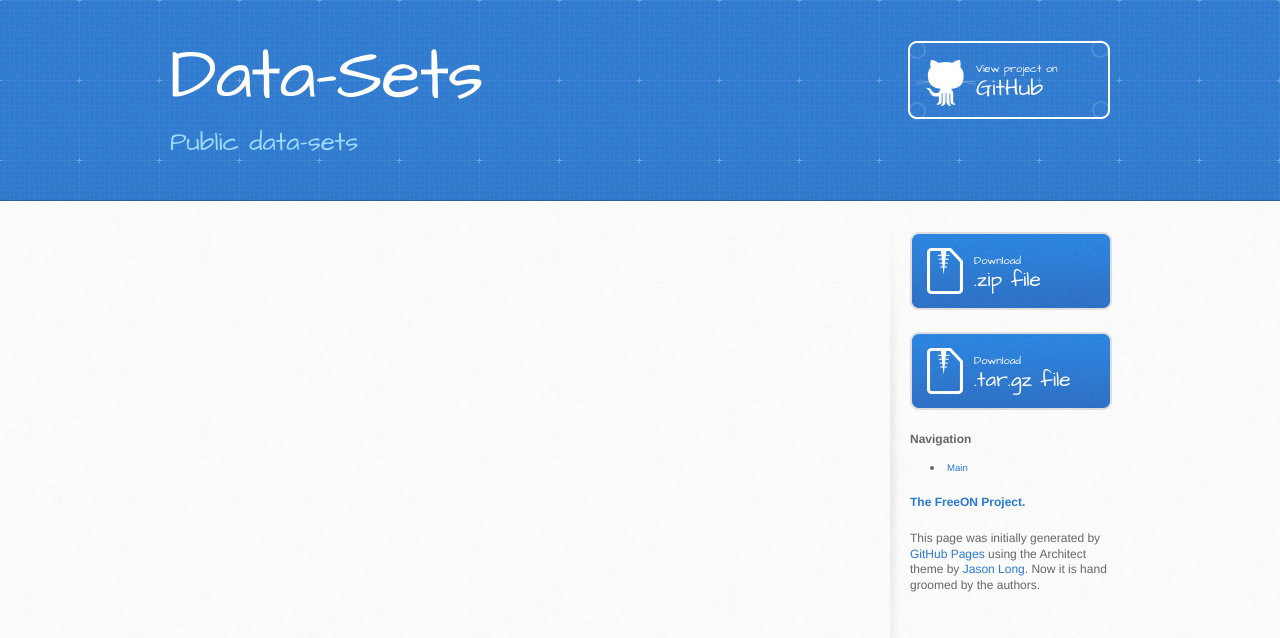
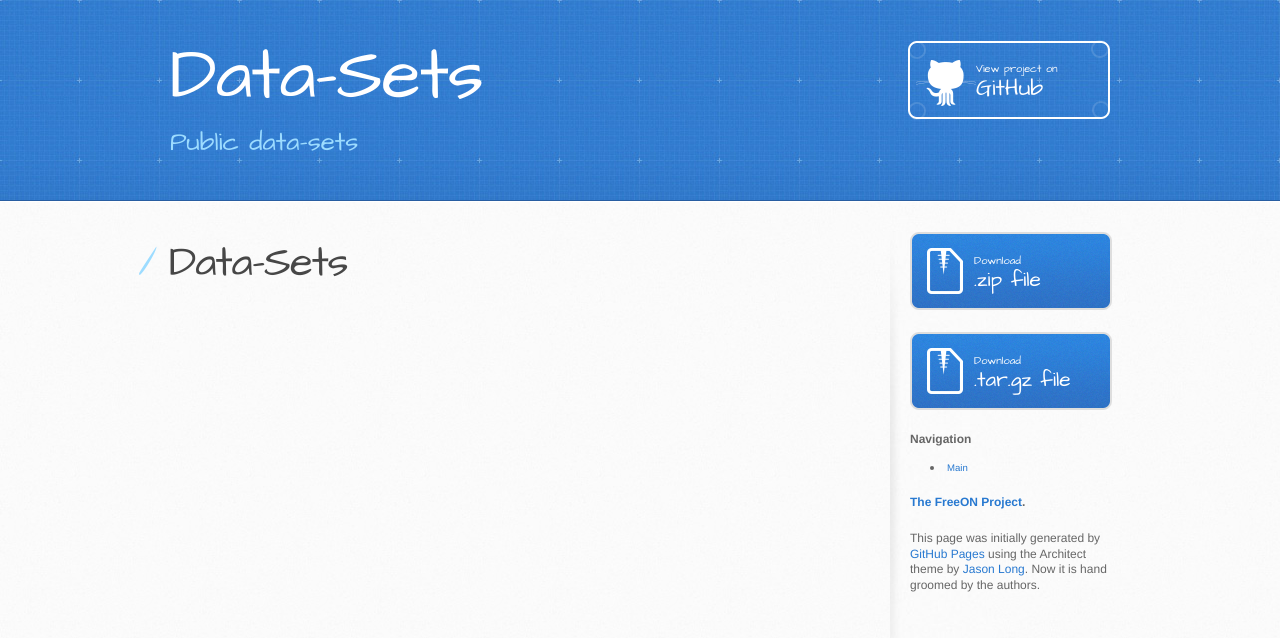
Before and after one commit to FreeON/data-sets, a Jekyll site: the page built from index.markdown, in a window 1280 px wide. Shown: the top 638 px of the page. Built offline with Jekyll 4.4.1, drawn with Linux system fonts in a browser that asks for light colours.

Commit message:
update defaults

```diff
--- a/_config.yml
+++ b/_config.yml
@@ -8,5 +8,12 @@ footer-links:
 pages_list:
   Main: "/data-sets"
 
+defaults:
+  -
+    scope:
+      path: ""
+    values:
+      layout: "default"
+
 url: http://www.freeon.org/data-sets
 baseurl: "/data-sets"
--- a/index.md
+++ b/index.markdown
@@ -1,4 +1,5 @@
 ---
-layout: default
 title: Spammpack
 ---
+
+# Data-Sets
```
